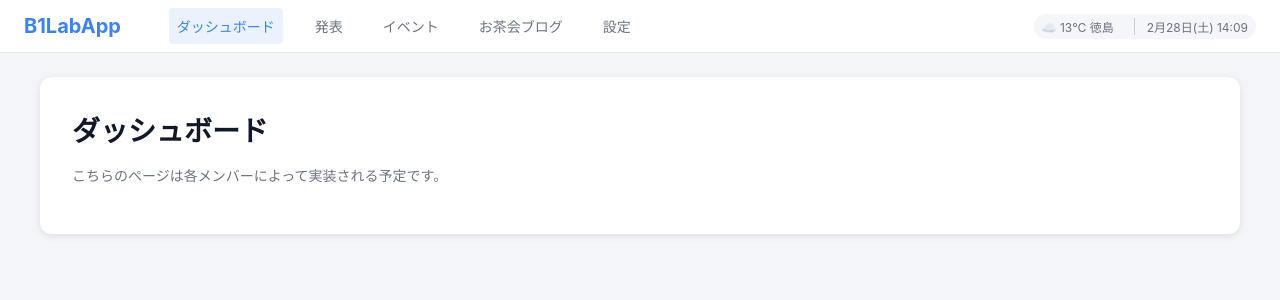
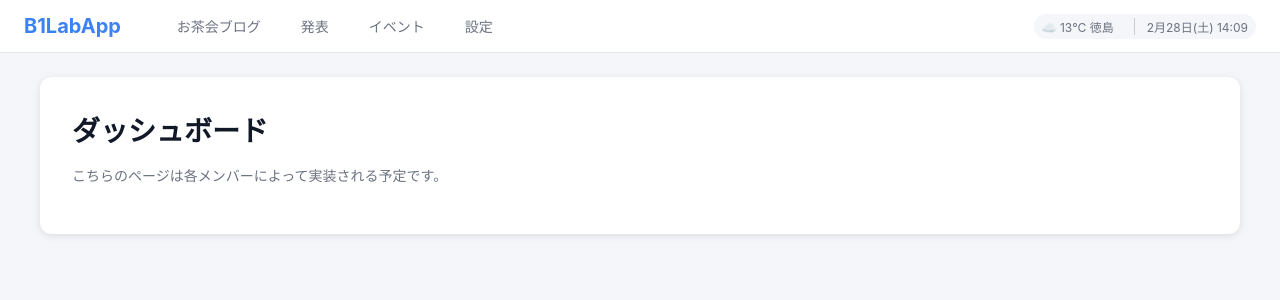
Before and after one commit to hachihachi881/b1-lab-app, a React (Vite) app in the folder frontend/: page / in a window 1280 px wide. Shown: the top 300 px of the page. Built offline with nearby package versions, Linux system fonts and the light colour scheme; no server answers.

Commit message:
fix: ナビからダッシュボードを抹消 "B1LabApp"をクリックするとホームに戻るようにしたので不要になった

```diff
--- a/frontend/src/layouts/AppLayout.tsx
+++ b/frontend/src/layouts/AppLayout.tsx
@@ -53,10 +53,10 @@ function Navbar({
                 </h2>
                 <a
                     href="#"
-                    className={`navbar__item ${currentPage === 'dashboard' ? 'navbar__item--active' : ''}`}
-                    onClick={(e) => { e.preventDefault(); onNavigate?.('dashboard'); }}
+                    className={`navbar__item ${currentPage === 'blog' ? 'navbar__item--active' : ''}`}
+                    onClick={(e) => { e.preventDefault(); onNavigate?.('blog'); }}
                 >
-                    ダッシュボード
+                    お茶会ブログ
                 </a>
                 <a
                     href="#"
@@ -71,13 +71,6 @@ function Navbar({
                     onClick={(e) => { e.preventDefault(); onNavigate?.('events'); }}
                 >
                     イベント
-                </a>
-                <a
-                    href="#"
-                    className={`navbar__item ${currentPage === 'blog' ? 'navbar__item--active' : ''}`}
-                    onClick={(e) => { e.preventDefault(); onNavigate?.('blog'); }}
-                >
-                    お茶会ブログ
                 </a>
                 <a
                     href="#"
```
